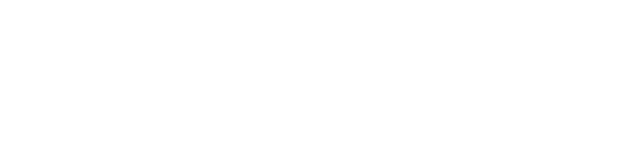
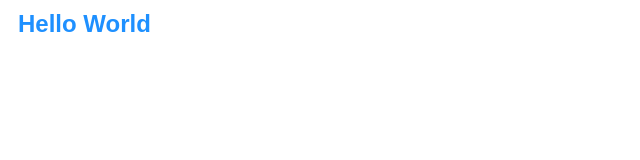
Before and after one commit to shabbir100/template, a plain HTML site: page index.html in a window 1280 px wide. Shown: the whole page, without its empty margins (0-640 px from the left). Drawn offline with Linux system fonts and the light colour scheme.

Commit message:
hello world

```diff
--- a/index.html
+++ b/index.html
@@ -9,7 +9,7 @@
     <link rel="stylesheet" href="style.css">
   </head>
   <body>
-
+   <h1 class="test">Hello World</h1>
     <!-- Script -->
     <script src="script.js"></script>
   </body>
```
